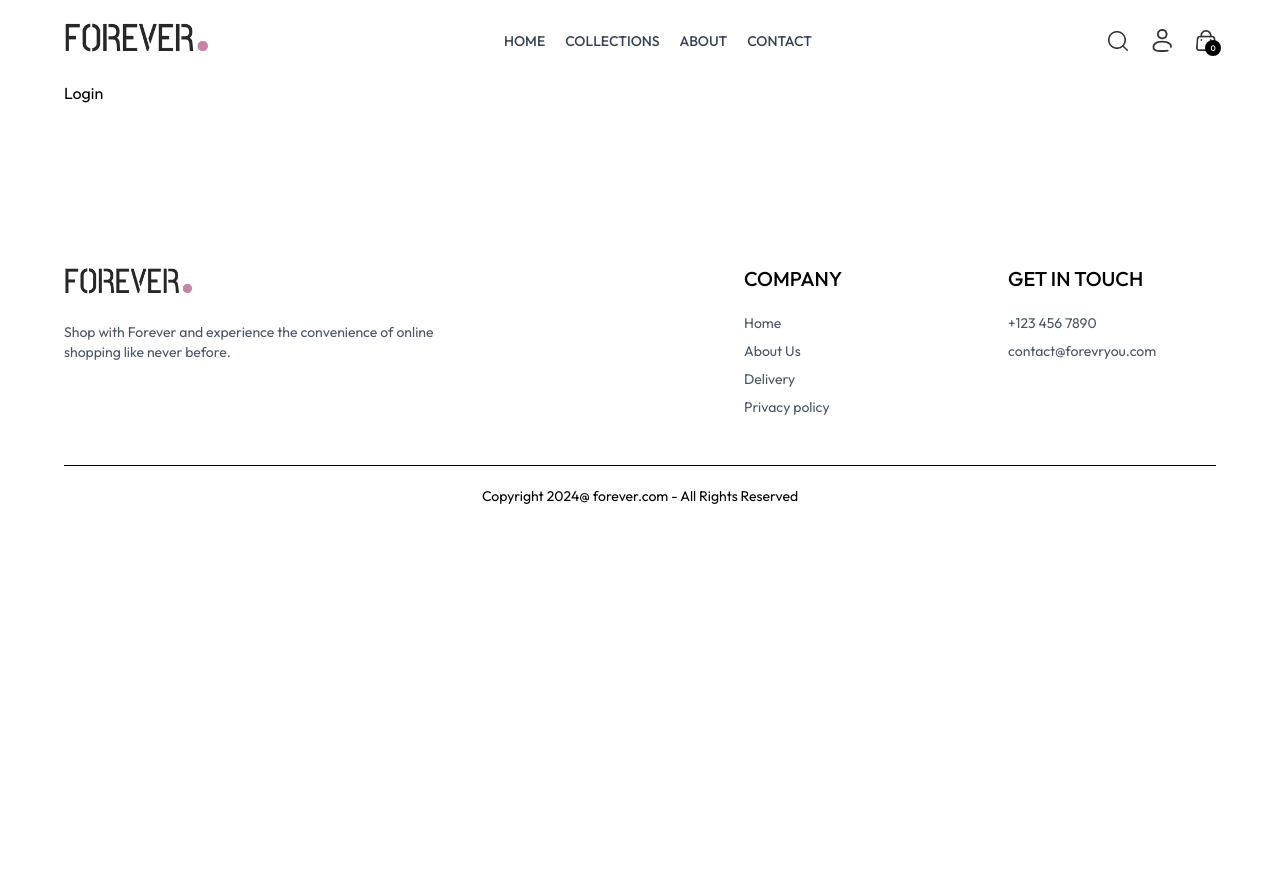
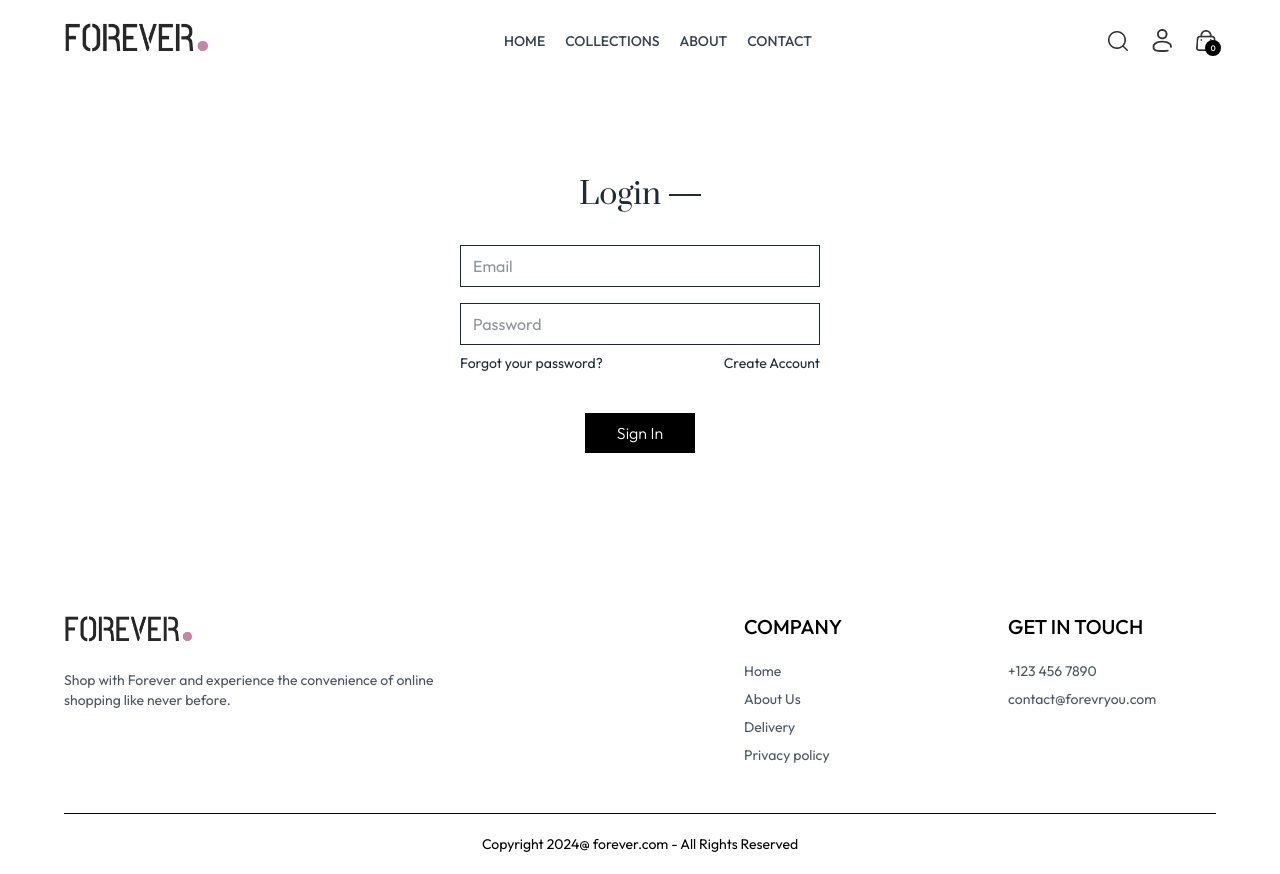
Before and after one commit to aryan-gupta-jiit/ecommerce-app, a React (Vite) app in the folder frontend/: page /login in a window 1280 px wide. Before the commit the page ends 800 px from the top, so only its background shows below. Built offline with nearby package versions, Linux system fonts and the light colour scheme.

Commit message:
login page

```diff
--- a/frontend/src/components/Navbar.jsx
+++ b/frontend/src/components/Navbar.jsx
@@ -35,7 +35,7 @@
             <img onClick={()=>setShowSearch(true)} src={assets.search_icon} alt="" className='w-5 cursor-pointer'/>
 
             <div className='group relative'>
-                <img src={assets.profile_icon} alt="" className='w-5 cursor-pointer'/>
+                <Link to='/login'><img src={assets.profile_icon} alt="" className='w-5 cursor-pointer'/></Link>
                 <div className='group-hover:block hidden absolute dropdown-menu right-0 pt-4'>
                     <div className='flex flex-col gap-2 w-36 py-3 px-5 bg-slate-100 text-gray-500 rounded'>
                         <p className='cursor-pointer hover:text-black'>My Profile</p>
--- a/frontend/src/pages/Login.jsx
+++ b/frontend/src/pages/Login.jsx
@@ -1,8 +1,48 @@
-import React from 'react'
+import React, { useState } from 'react'
 
 const Login = () => {
+
+  const [currentState, setCurrentState] = useState('Login')
+
+  const onSubmitHandler=async(event)=>{
+    event.preventDefault();
+  }
+
   return (
-    <div>Login</div>
+    <form className='flex flex-col items-center w-[90%] sm:max-w-96 m-auto mt-14 gap-4 text-gray-800' onSubmit={onSubmitHandler}>
+      <div className='inline-flex items-center gap-2 mb-2 mt-10'>
+        <p className='prata-regular text-3xl'>{currentState}</p>
+        <hr className='border-none h-[1.5px] w-8 bg-gray-800' />
+      </div>
+      <div className="w-full px-3 py-2 flex flex-col gap-4">
+        {currentState === 'Login' ? '' : <input
+          type="text"
+          className="w-Full px-3 py-2 border border-gray-800"
+          placeholder="Name"
+          required
+        />}
+        <input
+          type="email"
+          className="w-Full px-3 py-2 border border-gray-800"
+          placeholder="Email"
+          required
+        />
+        <input
+          type="password"
+          className="w-Full px-3 py-2 border border-gray-800"
+          placeholder="Password"
+          required
+        />
+
+        <div className='w-full flex justify-between text-sm mt-[-8px]'>
+          <p className='cursor-pointer'>Forgot your password?</p>
+          {
+            currentState === 'Login' ? <p className='cursor-pointer' onClick={() => setCurrentState('Sign Up')}>Create Account</p> : <p className='cursor-pointer' onClick={() => setCurrentState('Login')}>Login Here</p>
+          }
+        </div>
+      </div>
+      <button className='bg-black text-white font-light px-8 py-2 mt-4'>{currentState==='Login'?'Sign In':'Sign Up'}</button>
+    </form>
   )
 }
 
```
